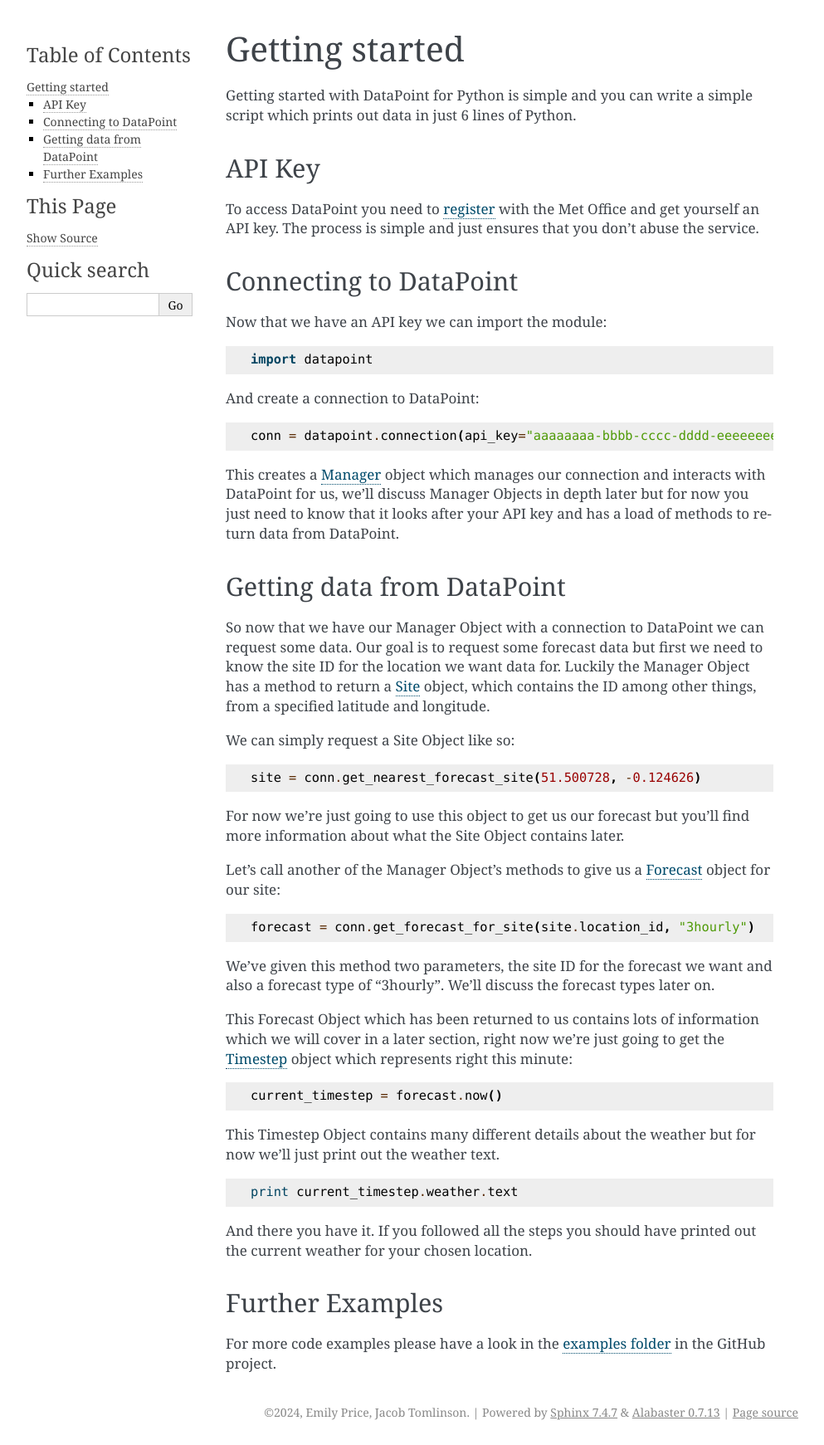
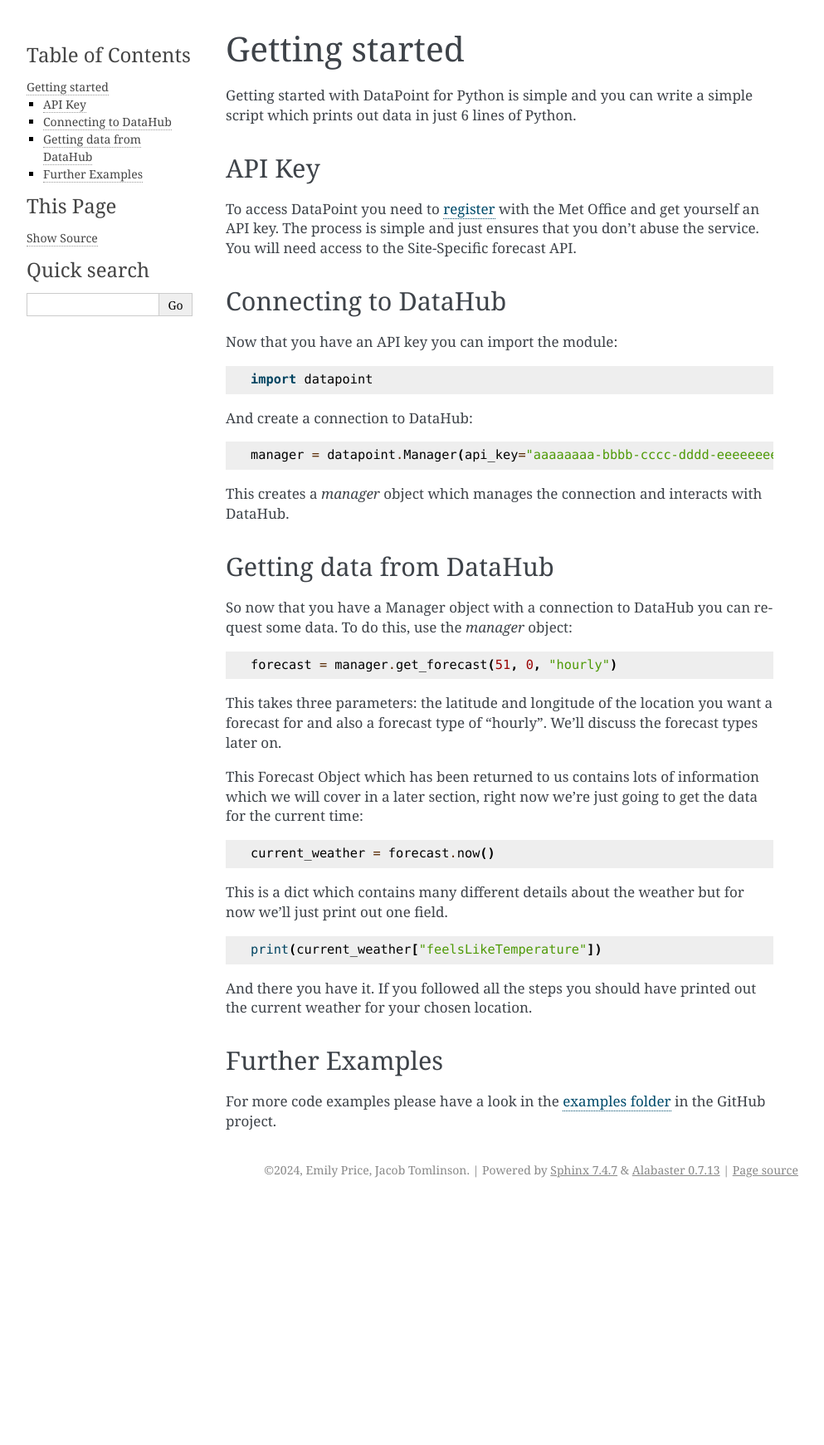
Before and after one commit to EJEP/datapoint-python, a Sphinx documentation site: the page built from docs/source/getting-started.rst, in a window 1280 px wide. Shown: the whole page at 83% size, without its empty margins (148-1141 px from the left). Built offline with Sphinx 7.4.7, drawn with Linux system fonts in a browser that asks for light colours; the version number could not be read and is left out; after the commit the page ends 1449 px from its top, so only the background shows below that.

Commit message:
Update docs

```diff
--- a/docs/source/getting-started.rst
+++ b/docs/source/getting-started.rst
@@ -7,73 +7,57 @@
 API Key
 -------
 
-To access DataPoint you need to
-`register <http://www.metoffice.gov.uk/datapoint/API>`__ with the Met
-Office and get yourself an API key. The process is simple and just
-ensures that you don’t abuse the service.
+To access DataPoint you need to `register <https://datahub.metoffice.gov.uk/>`__
+with the Met Office and get yourself an API key. The process is simple and just
+ensures that you don’t abuse the service. You will need access to the
+Site-Specific forecast API.
 
-Connecting to DataPoint
+Connecting to DataHub
 -----------------------
 
-Now that we have an API key we can import the module:
+Now that you have an API key you can import the module:
 
 ::
 
    import datapoint
 
-And create a connection to DataPoint:
+And create a connection to DataHub:
 
 ::
 
-   conn = datapoint.connection(api_key="aaaaaaaa-bbbb-cccc-dddd-eeeeeeeeeeee")
+   manager = datapoint.Manager(api_key="aaaaaaaa-bbbb-cccc-dddd-eeeeeeeeeeee")
 
-This creates a :ref:`manager` object which manages our connection and interacts
-with DataPoint for us, we’ll discuss Manager Objects in depth later but for now
-you just need to know that it looks after your API key and has a load of methods
-to return data from DataPoint.
+This creates a `manager` object which manages the connection and interacts
+with DataHub.
 
-Getting data from DataPoint
+Getting data from DataHub
 ---------------------------
 
-So now that we have our Manager Object with a connection to DataPoint we can
-request some data. Our goal is to request some forecast data but first we need
-to know the site ID for the location we want data for. Luckily the Manager
-Object has a method to return a :ref:`site` object, which contains the ID among
-other things, from a specified latitude and longitude.
-
-We can simply request a Site Object like so:
+So now that you have a Manager object with a connection to DataHub you can
+request some data. To do this, use the `manager` object:
 
 ::
 
-   site = conn.get_nearest_forecast_site(51.500728, -0.124626)
+   forecast = manager.get_forecast(51, 0, "hourly")
 
-For now we’re just going to use this object to get us our forecast but
-you’ll find more information about what the Site Object contains later.
+This takes three parameters: the latitude and longitude of the location you want
+a forecast for and also a forecast type of “hourly”. We’ll discuss the forecast
+types later on.
 
-Let’s call another of the Manager Object’s methods to give us a
-:ref:`forecast` object for our site:
+This Forecast Object which has been returned to us contains lots of information
+which we will cover in a later section, right now we’re just going to get the
+data for the current time:
 
 ::
 
-   forecast = conn.get_forecast_for_site(site.location_id, "3hourly")
+   current_weather = forecast.now()
 
-We’ve given this method two parameters, the site ID for the forecast we want and
-also a forecast type of “3hourly”. We’ll discuss the forecast types later on.
-
-This Forecast Object which has been returned to us contains lots of information
-which we will cover in a later section, right now we’re just going to get the
-:ref:`timestep` object which represents right this minute:
+This is a dict which contains many different details about the weather
+but for now we’ll just print out one field.
 
 ::
 
-   current_timestep = forecast.now()
-
-This Timestep Object contains many different details about the weather
-but for now we’ll just print out the weather text.
-
-::
-
-   print current_timestep.weather.text
+   print(current_weather["feelsLikeTemperature"])
 
 And there you have it. If you followed all the steps you should have
 printed out the current weather for your chosen location.
--- a/docs/source/index.rst
+++ b/docs/source/index.rst
@@ -12,5 +12,4 @@
 
    install
    getting-started
-   locations
-   objects
+   migration
```
Also changed, not shown: docs/source/locations.rst (deleted, +0 -30 lines), docs/source/migration.rst (added, +34 -0 lines), docs/source/objects.rst (deleted, +0 -287 lines), docs/source/forecast_sites_map.png (deleted), docs/source/observation_sites_map.png (deleted), 3 other files.
